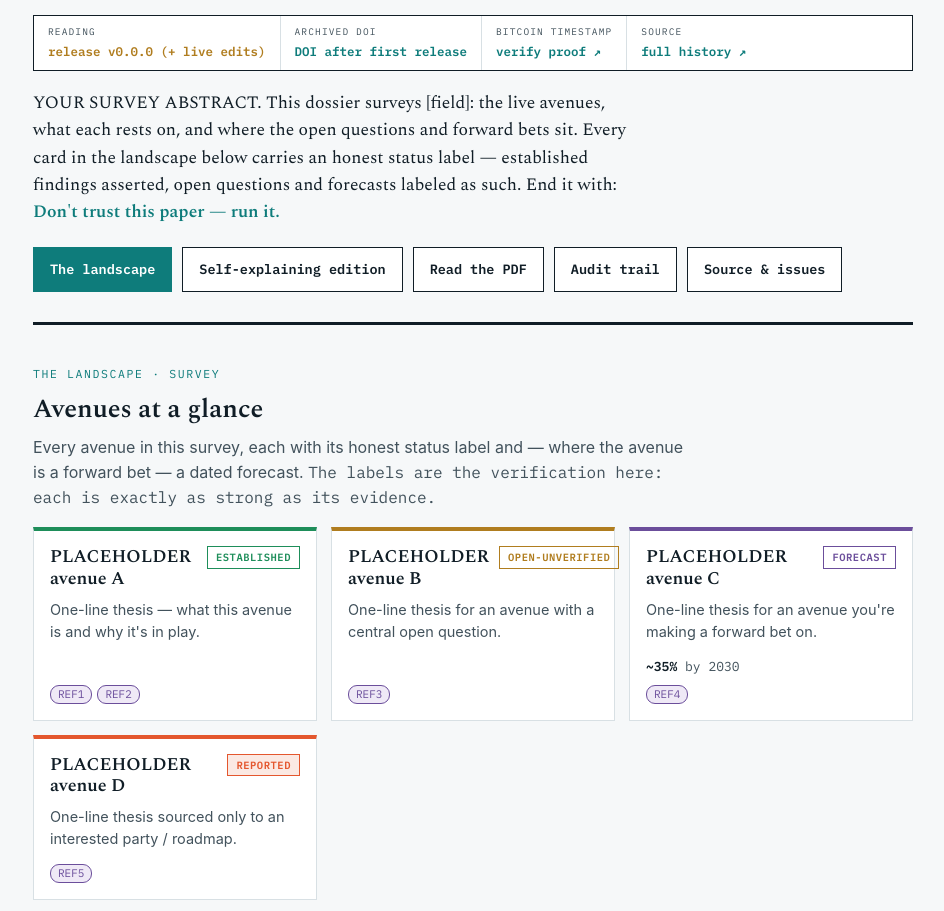
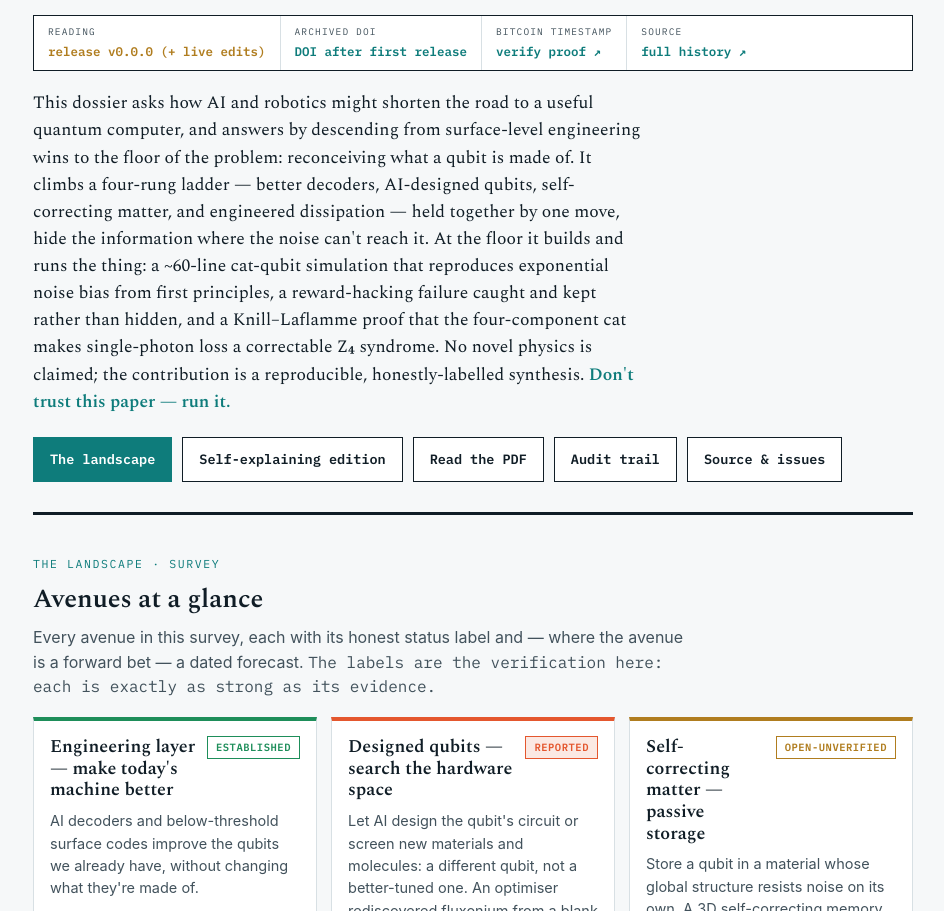
Before and after one commit to m4gr4th34/dossier-QC-Accelerate, a plain HTML site: page index.html in a window 1280 px wide. Shown: the part 178-1089 px from the top of the page, without its empty margins (167-1111 px from the left). Drawn offline with nearby package versions, Linux system fonts and the light colour scheme.

Commit message:
Clear Bucket B+C placeholders: author avenue landscape, fix identity stubs
- avenues.json: four placeholder rows -> the paper's four-rung ladder
  (engineering layer / designed qubits / self-correcting matter / the floor),
  honest status labels; the floor is the one FORECAST (55%, dated signpost).
  checks block (incl. Migration-A _comment) preserved byte-identical.
- index.html: real meta description, abstract (ends 'Don't trust this paper
  - run it'), truthful AI-assistance/review-basis line, avenue comment; eyebrow.
- dossier.html / verify.html: eyebrows -> QC-Accelerate; fixed three broken
  YOURUSER/YOURREPO repo links in verify.html (broken since spawn).
- provenance.json DOI/release fields (Bucket A) intentionally untouched -
  filled at first release.

```diff
--- a/avenues.json
+++ b/avenues.json
@@ -1,9 +1,37 @@
 {
   "avenues": [
-    {"name": "PLACEHOLDER avenue A", "thesis": "One-line thesis — what this avenue is and why it's in play.", "status": "ESTABLISHED",     "forecast": null, "signpost": null,   "cites": ["REF1", "REF2"]},
-    {"name": "PLACEHOLDER avenue B", "thesis": "One-line thesis for an avenue with a central open question.",   "status": "OPEN-UNVERIFIED", "forecast": null, "signpost": null,   "cites": ["REF3"]},
-    {"name": "PLACEHOLDER avenue C", "thesis": "One-line thesis for an avenue you're making a forward bet on.",  "status": "FORECAST",        "forecast": 35,   "signpost": "2030", "cites": ["REF4"]},
-    {"name": "PLACEHOLDER avenue D", "thesis": "One-line thesis sourced only to an interested party / roadmap.", "status": "REPORTED",        "forecast": null, "signpost": null,   "cites": ["REF5"]}
+    {
+      "name": "Engineering layer — make today's machine better",
+      "thesis": "AI decoders and below-threshold surface codes improve the qubits we already have, without changing what they're made of.",
+      "status": "ESTABLISHED",
+      "forecast": null,
+      "signpost": null,
+      "cites": ["AQ", "BT"]
+    },
+    {
+      "name": "Designed qubits — search the hardware space",
+      "thesis": "Let AI design the qubit's circuit or screen new materials and molecules: a different qubit, not a better-tuned one. An optimiser rediscovered fluxonium from a blank circuit.",
+      "status": "REPORTED",
+      "forecast": null,
+      "signpost": null,
+      "cites": ["SQ", "DEF", "MOL"]
+    },
+    {
+      "name": "Self-correcting matter — passive storage",
+      "thesis": "Store a qubit in a material whose global structure resists noise on its own. A 3D self-correcting memory is claimed, but key stability and fabrication questions stay open.",
+      "status": "OPEN-UNVERIFIED",
+      "forecast": null,
+      "signpost": null,
+      "cites": ["SCM"]
+    },
+    {
+      "name": "The floor — a qubit that heals itself",
+      "thesis": "Engineer the equation of motion so the qubit is a self-healing steady state. A from-first-principles cat-qubit simulation shows exponential noise bias; a Knill-Laflamme proof shows the four-component cat makes single-photon loss a correctable Z4 syndrome (k=4 minimal). Whether a search can discover such codes unaided is open.",
+      "status": "FORECAST",
+      "forecast": 55,
+      "signpost": "first automated discovery of a loss-correcting bosonic code beyond the cat family, peer-reviewed and reproduced, by 2031",
+      "cites": ["AQEC", "MIR", "RLQEC", "RLBOS"]
+    }
   ],
   "checks": {
     "_comment": "Single source of truth for the consistency-check RULES. Both index.html's console and verification/verify_numbers.py read these, so a threshold can never drift between the page and the verifier. Change a rule HERE and both sides enforce it on next run. (The check LOGIC is still written in each language — see AUTHORING.md — but the rules it enforces live only here.)",
--- a/index.html
+++ b/index.html
@@ -4,7 +4,7 @@
 <meta charset="utf-8">
 <meta name="viewport" content="width=device-width, initial-scale=1">
 <title>Accelerating Quantum Computing (Open Dossier)</title>
-<meta name="description" content="YOUR ONE-LINE DESCRIPTION. A survey of the field; every claim honestly labeled, consistency checks runnable in your browser.">
+<meta name="description" content="A self-explaining, reproducible dossier on how AI and robotics might accelerate fault-tolerant quantum computing — from better decoders down to cat-qubit engineered dissipation, with a runnable simulation and an honest claim ledger.">
 <style>
   @import url('https://fonts.googleapis.com/css2?family=Spectral:ital,wght@0,400;0,600;0,800;1,400&family=IBM+Plex+Mono:wght@400;600&display=swap');
   :root{
@@ -116,7 +116,7 @@
 <div class="wrap">
 
 <header>
-  <div class="eyebrow">An Open Dossier · <b>NNN</b> · survey · v1.0 · MONTH YEAR</div>
+  <div class="eyebrow">An Open Dossier · <b>QC-Accelerate</b> · survey · June 2026</div>
   <h1>Accelerating Quantum Computing</h1>
   <div class="byline">Irfan Ali-Khan — Independent Researcher</div>
   <div class="provenance" role="contentinfo" aria-label="Provenance and verification">
@@ -125,7 +125,7 @@
     <a class="pv-item" href="verify.html" target="_blank" rel="noopener"><span class="pv-k">Bitcoin timestamp</span><span class="pv-v">verify proof ↗</span></a>
     <a class="pv-item" href="https://github.com/m4gr4th34/dossier-QC-Accelerate" target="_blank" rel="noopener"><span class="pv-k">Source</span><span class="pv-v">full history ↗</span></a>
   </div>
-  <p class="abstract">YOUR SURVEY ABSTRACT. This dossier surveys [field]: the live avenues, what each rests on, and where the open questions and forward bets sit. Every card in the landscape below carries an honest status label — established findings asserted, open questions and forecasts labeled as such. End it with: <b>Don't trust this paper — run it.</b></p>
+  <p class="abstract">This dossier asks how AI and robotics might shorten the road to a useful quantum computer, and answers by descending from surface-level engineering wins to the floor of the problem: reconceiving what a qubit is made of. It climbs a four-rung ladder — better decoders, AI-designed qubits, self-correcting matter, and engineered dissipation — held together by one move, hide the information where the noise can't reach it. At the floor it builds and runs the thing: a ~60-line cat-qubit simulation that reproduces exponential noise bias from first principles, a reward-hacking failure caught and kept rather than hidden, and a Knill–Laflamme proof that the four-component cat makes single-photon loss a correctable Z₄ syndrome. No novel physics is claimed; the contribution is a reproducible, honestly-labelled synthesis. <b>Don't trust this paper — run it.</b></p>
   <div class="cta">
     <a class="btn primary" href="index.html">The landscape</a>
     <a class="btn" href="paper.html">Self-explaining edition</a>
@@ -213,7 +213,7 @@
 <footer>
   <b>How to review this survey:</b> run the checks above, read the <a href="dossier.html">audit trail</a> (citation audit + red-team findings, published not hidden), then <a href="https://github.com/m4gr4th34/dossier-QC-Accelerate/issues">file an issue against any card</a>. Every revision is versioned; nothing is memory-holed. Releases archived at CERN with a DOI; hashes anchored in the Bitcoin blockchain automatically on every release.
   <br><br>
-  <span class="mono">Open Dossier format · CC BY 4.0 (paper) / MIT (code) · AI-assistance: DESCRIBE YOUR USE HERE and state your actual review basis.</span>
+  <span class="mono">Open Dossier format · CC BY 4.0 (paper) / MIT (code) · AI-assistance: physics derivations, simulation code, figures, and prose were AI-generated (Claude) under the author's direction. All numerical claims are reproduced by the in-repo scripts under verification/; the author reviewed the argument and labelling, relied on those reproducible checks and the cited primary sources for verification, and takes final responsibility for the dossier as a whole.</span>
 </footer>
 
 </div>
@@ -221,7 +221,7 @@
 <script>
 // ---------------------------------------------------------------
 // SURVEY LANDSCAPE — single source of truth for the cards.
-// One object per avenue. Replace the PLACEHOLDER rows with yours.
+// One object per avenue, authored from the paper's ladder.
 //   name     : avenue/option name
 //   thesis   : one-line plain-language thesis
 //   status   : ESTABLISHED | OPEN-UNVERIFIED | FORECAST | REPORTED
```
Also changed, not shown: dossier.html (+1 -1 lines), verify.html (+4 -4 lines).
